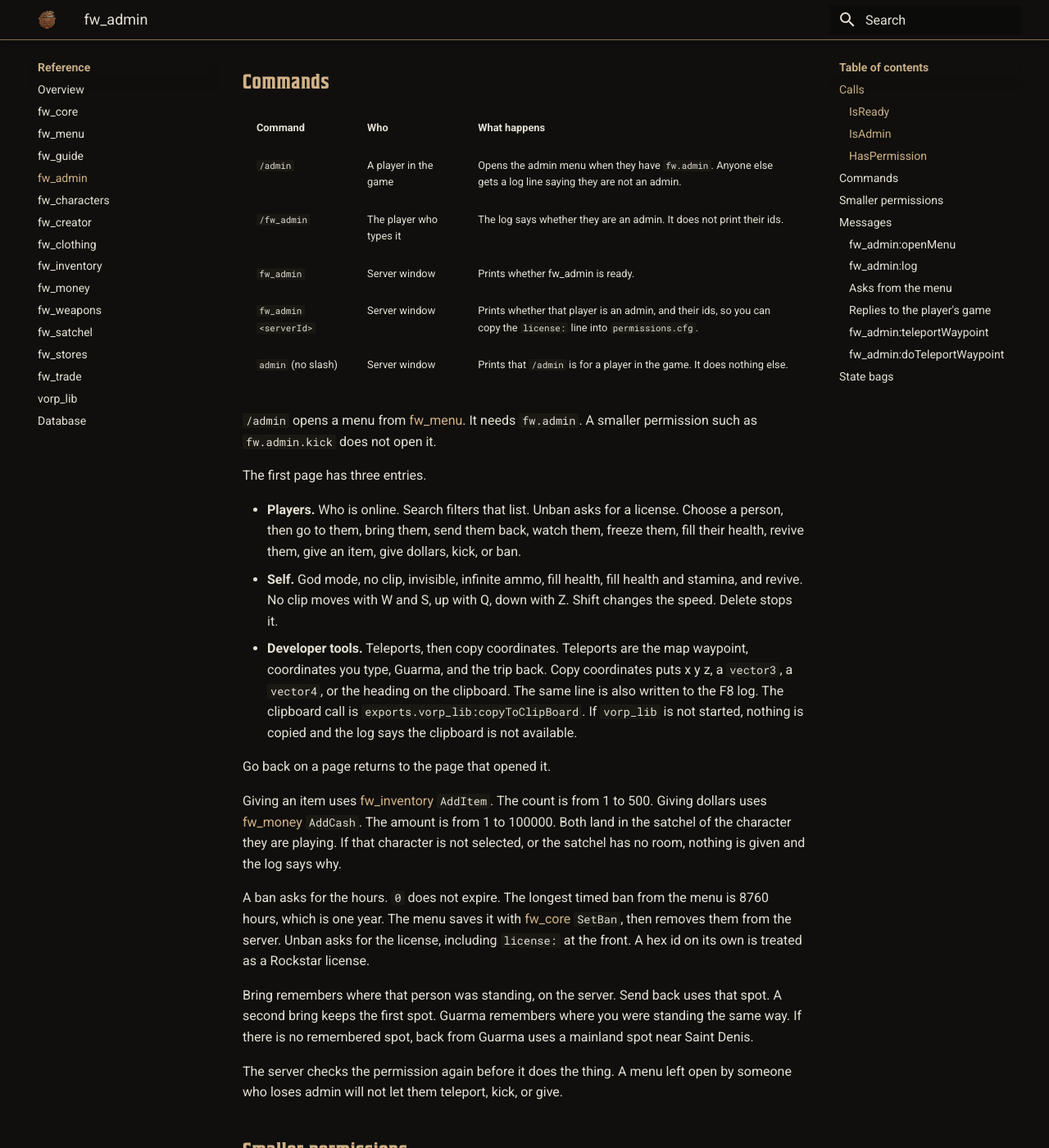
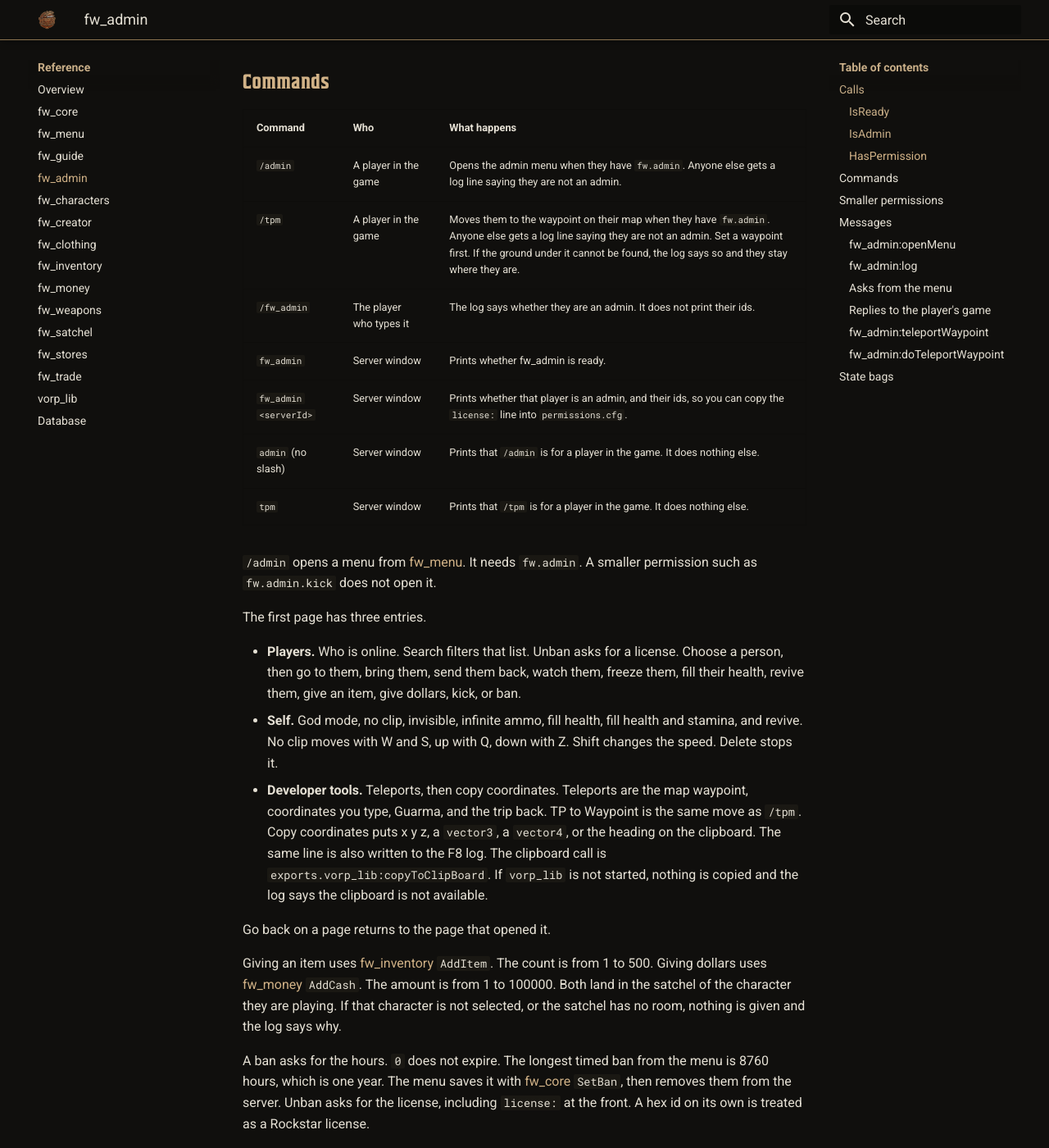
Before and after one commit to Benality/fw-framework-docs, an MkDocs documentation site: the page built from content/fw-admin.md, in a window 1280 px wide and 1400 px high, scrolled down 1886 px. Shown: the whole window at 82% size. Built offline with MkDocs 1.6.1 and Material for MkDocs 9.7.7, drawn with Linux system fonts in a browser that asks for light colours; some of the changed text lies outside the part shown.

Commit message:
Explain the admin waypoint command.
Co-authored-by: Cursor <cursoragent@cursor.com>

````diff
--- a/content/fw-admin.md
+++ b/content/fw-admin.md
@@ -73,10 +73,12 @@ end
 | Command | Who | What happens |
 | --- | --- | --- |
 | `/admin` | A player in the game | Opens the admin menu when they have `fw.admin`. Anyone else gets a log line saying they are not an admin. |
+| `/tpm` | A player in the game | Moves them to the waypoint on their map when they have `fw.admin`. Anyone else gets a log line saying they are not an admin. Set a waypoint first. If the ground under it cannot be found, the log says so and they stay where they are. |
 | `/fw_admin` | The player who types it | The log says whether they are an admin. It does not print their ids. |
 | `fw_admin` | Server window | Prints whether fw_admin is ready. |
 | `fw_admin <serverId>` | Server window | Prints whether that player is an admin, and their ids, so you can copy the `license:` line into `permissions.cfg`. |
 | `admin` (no slash) | Server window | Prints that `/admin` is for a player in the game. It does nothing else. |
+| `tpm` | Server window | Prints that `/tpm` is for a player in the game. It does nothing else. |
 
 `/admin` opens a menu from [fw_menu](fw-menu.md). It needs `fw.admin`. A smaller permission such as `fw.admin.kick` does not open it.
 
@@ -84,7 +86,7 @@ The first page has three entries.
 
 - **Players.** Who is online. Search filters that list. Unban asks for a license. Choose a person, then go to them, bring them, send them back, watch them, freeze them, fill their health, revive them, give an item, give dollars, kick, or ban.
 - **Self.** God mode, no clip, invisible, infinite ammo, fill health, fill health and stamina, and revive. No clip moves with W and S, up with Q, down with Z. Shift changes the speed. Delete stops it.
-- **Developer tools.** Teleports, then copy coordinates. Teleports are the map waypoint, coordinates you type, Guarma, and the trip back. Copy coordinates puts x y z, a `vector3`, a `vector4`, or the heading on the clipboard. The same line is also written to the F8 log. The clipboard call is `exports.vorp_lib:copyToClipBoard`. If `vorp_lib` is not started, nothing is copied and the log says the clipboard is not available.
+- **Developer tools.** Teleports, then copy coordinates. Teleports are the map waypoint, coordinates you type, Guarma, and the trip back. TP to Waypoint is the same move as `/tpm`. Copy coordinates puts x y z, a `vector3`, a `vector4`, or the heading on the clipboard. The same line is also written to the F8 log. The clipboard call is `exports.vorp_lib:copyToClipBoard`. If `vorp_lib` is not started, nothing is copied and the log says the clipboard is not available.
 
 Go back on a page returns to the page that opened it.
 
@@ -224,7 +226,7 @@ TriggerClientEvent('fw_admin:doMove', source, x, y, z, heading)
 
 ### fw_admin:teleportWaypoint
 
-Networked, player's game to the server. Asks to teleport that player to their own map waypoint. The server ignores it unless `IsAdmin` is yes for whoever sent it. The admin menu sends this itself.
+Networked, player's game to the server. Asks to teleport that player to their own map waypoint. The server ignores it unless `IsAdmin` is yes for whoever sent it. The admin menu sends this itself. `/tpm` checks `fw.admin` and then does the same move.
 
 ```lua
 --- Networked. Sent by the admin menu. The server ignores it unless IsAdmin is yes for the sender.
````
